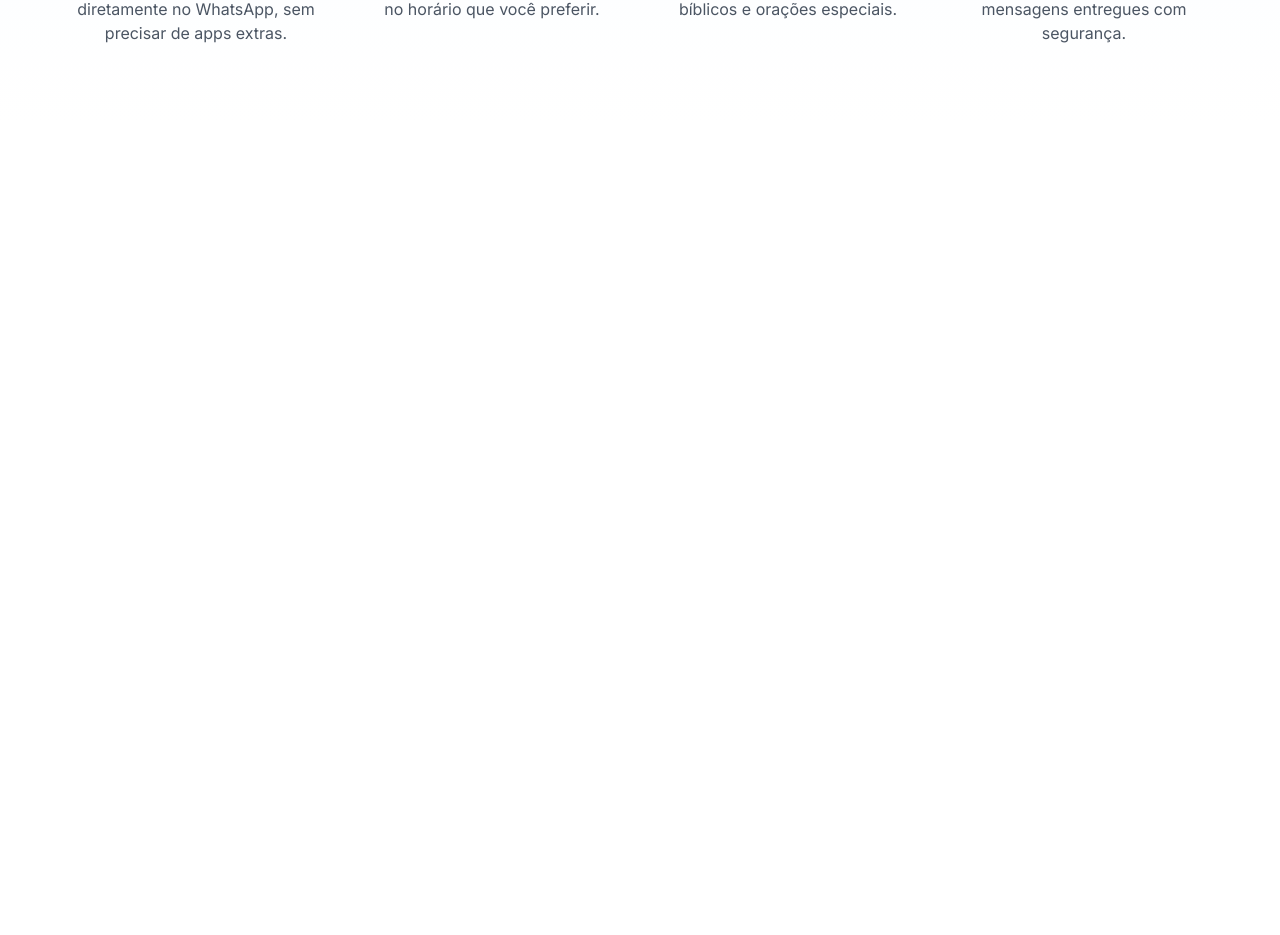
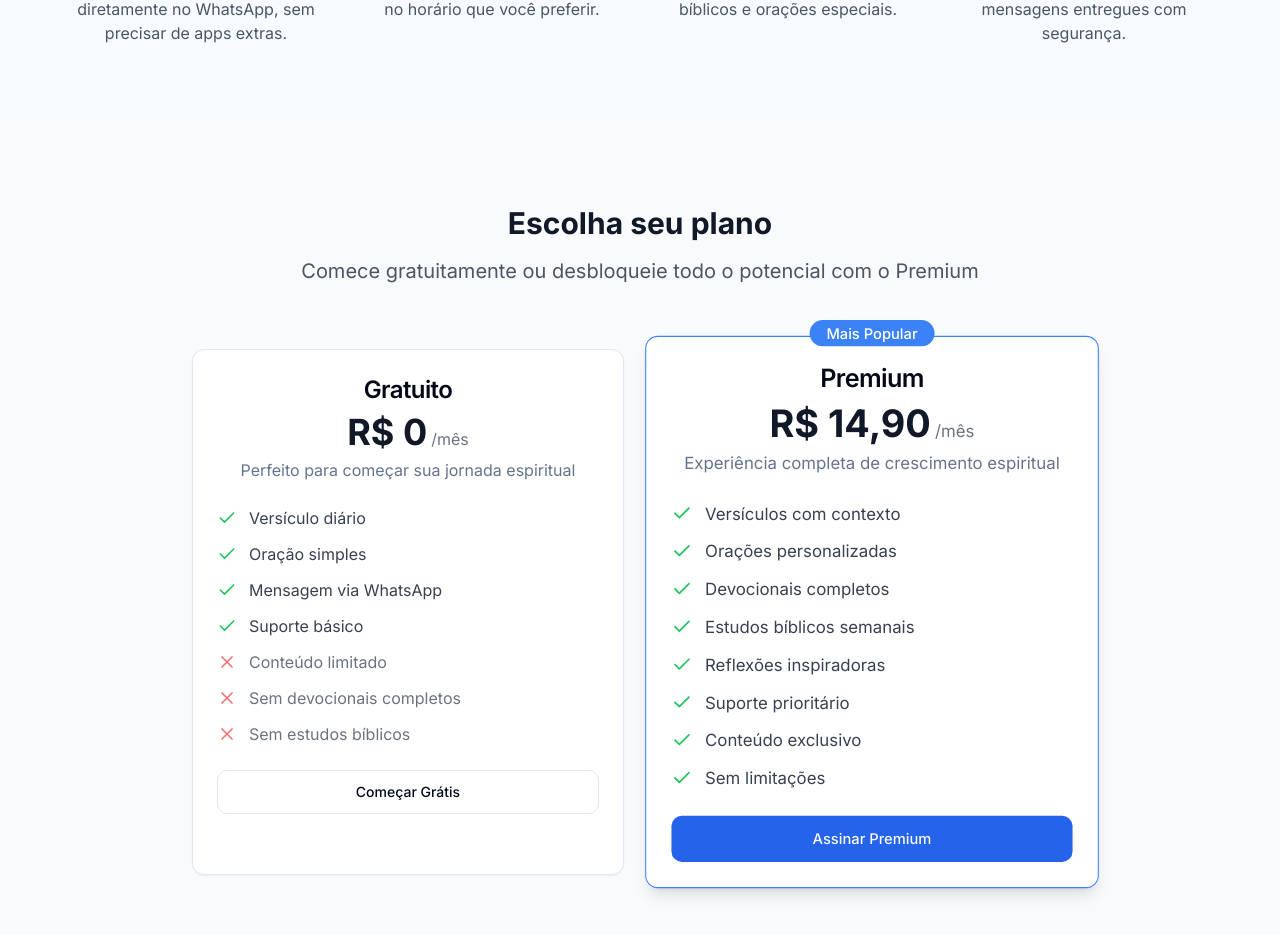
Before and after one commit to higordevv/Conversa-com-Deus, a Next.js app: page / in a window 1280 px wide. Shown: the part 1017-1952 px from the top of the page. Before the commit the page ends 1142 px from the top, so only its background shows below. Built offline with nearby package versions, Linux system fonts and the light colour scheme.

Commit message:
feat: Pricing Plans Section

```diff
--- a/src/app/page.tsx
+++ b/src/app/page.tsx
@@ -1,10 +1,11 @@
-import { MainSection,FeaturesSection } from "@components/index";
+import { MainSection,FeaturesSection, PricingPlansSection } from "@components/index";
 
 export default function Home() {
   return (
     <main className="min-h-screen bg-gradient-to-b from-blue-50 to-white">
      <MainSection />
      <FeaturesSection />
+     <PricingPlansSection />
     </main>
   )
 }
--- /dev/null
+++ b/src/components/PricingPlans.tsx
@@ -0,0 +1,96 @@
+import { Button, Card, CardContent, CardDescription, CardFooter, CardHeader, CardTitle } from "@components/ui/"
+import { Check, X } from "lucide-react"
+import Link from "next/link"
+
+const plans = [
+  {
+    name: "Gratuito",
+    price: "R$ 0",
+    period: "/mês",
+    description: "Perfeito para começar sua jornada espiritual",
+    features: ["Versículo diário", "Oração simples", "Mensagem via WhatsApp", "Suporte básico"],
+    limitations: ["Conteúdo limitado", "Sem devocionais completos", "Sem estudos bíblicos"],
+    buttonText: "Começar Grátis",
+    buttonVariant: "outline" as const,
+    popular: false,
+  },
+  {
+    name: "Premium",
+    price: "R$ 14,90",
+    period: "/mês",
+    description: "Experiência completa de crescimento espiritual",
+    features: [
+      "Versículos com contexto",
+      "Orações personalizadas",
+      "Devocionais completos",
+      "Estudos bíblicos semanais",
+      "Reflexões inspiradoras",
+      "Suporte prioritário",
+      "Conteúdo exclusivo",
+      "Sem limitações",
+    ],
+    limitations: [],
+    buttonText: "Assinar Premium",
+    buttonVariant: "default" as const,
+    popular: true,
+  },
+]
+
+export default function PricingPlans() {
+  return (
+    <section id="pricing" className="py-20 px-4 bg-gray-50">
+      <div className="mx-auto max-w-6xl">
+        <div className="text-center mb-16">
+          <h2 className="text-3xl font-bold text-gray-900 mb-4">Escolha seu plano</h2>
+          <p className="text-xl text-gray-600">Comece gratuitamente ou desbloqueie todo o potencial com o Premium</p>
+        </div>
+
+        <div className="grid grid-cols-1 lg:grid-cols-2 gap-8 max-w-4xl mx-auto">
+          {plans.map((plan, index) => (
+            <Card key={index} className={`relative ${plan.popular ? "border-blue-500 shadow-lg scale-105" : ""}`}>
+              {plan.popular && (
+                <div className="absolute -top-4 left-1/2 transform -translate-x-1/2">
+                  <span className="bg-blue-500 text-white px-4 py-1 rounded-full text-sm font-medium">
+                    Mais Popular
+                  </span>
+                </div>
+              )}
+
+              <CardHeader className="text-center">
+                <CardTitle className="text-2xl">{plan.name}</CardTitle>
+                <div className="flex items-baseline justify-center gap-1">
+                  <span className="text-4xl font-bold text-gray-900">{plan.price}</span>
+                  <span className="text-gray-500">{plan.period}</span>
+                </div>
+                <CardDescription className="text-base">{plan.description}</CardDescription>
+              </CardHeader>
+
+              <CardContent>
+                <ul className="space-y-3">
+                  {plan.features.map((feature, featureIndex) => (
+                    <li key={featureIndex} className="flex items-center gap-3">
+                      <Check className="h-5 w-5 text-green-500 flex-shrink-0" />
+                      <span className="text-gray-700">{feature}</span>
+                    </li>
+                  ))}
+                  {plan.limitations.map((limitation, limitationIndex) => (
+                    <li key={limitationIndex} className="flex items-center gap-3">
+                      <X className="h-5 w-5 text-red-400 flex-shrink-0" />
+                      <span className="text-gray-500">{limitation}</span>
+                    </li>
+                  ))}
+                </ul>
+              </CardContent>
+
+              <CardFooter>
+                <Button asChild variant={plan.buttonVariant} size="lg" className="w-full">
+                  <Link href="/auth">{plan.buttonText}</Link>
+                </Button>
+              </CardFooter>
+            </Card>
+          ))}
+        </div>
+      </div>
+    </section>
+  )
+}
--- a/src/components/index.ts
+++ b/src/components/index.ts
@@ -1,4 +1,5 @@
 import MainSection from "./Main";
 import FeaturesSection from "./Features"
+import PricingPlansSection from "./PricingPlans"
 
-export { MainSection, FeaturesSection };
+export { MainSection, FeaturesSection, PricingPlansSection };
```
